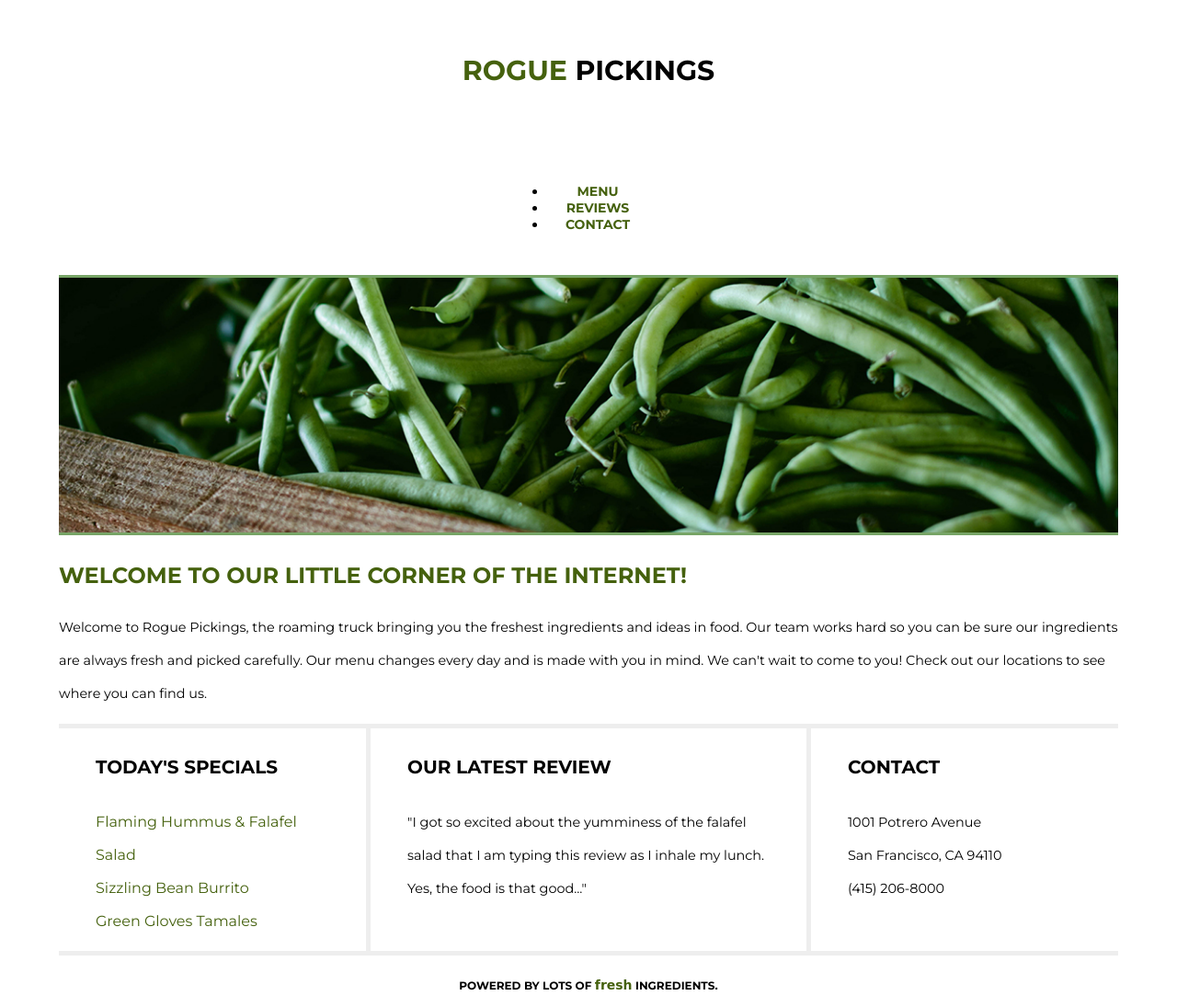
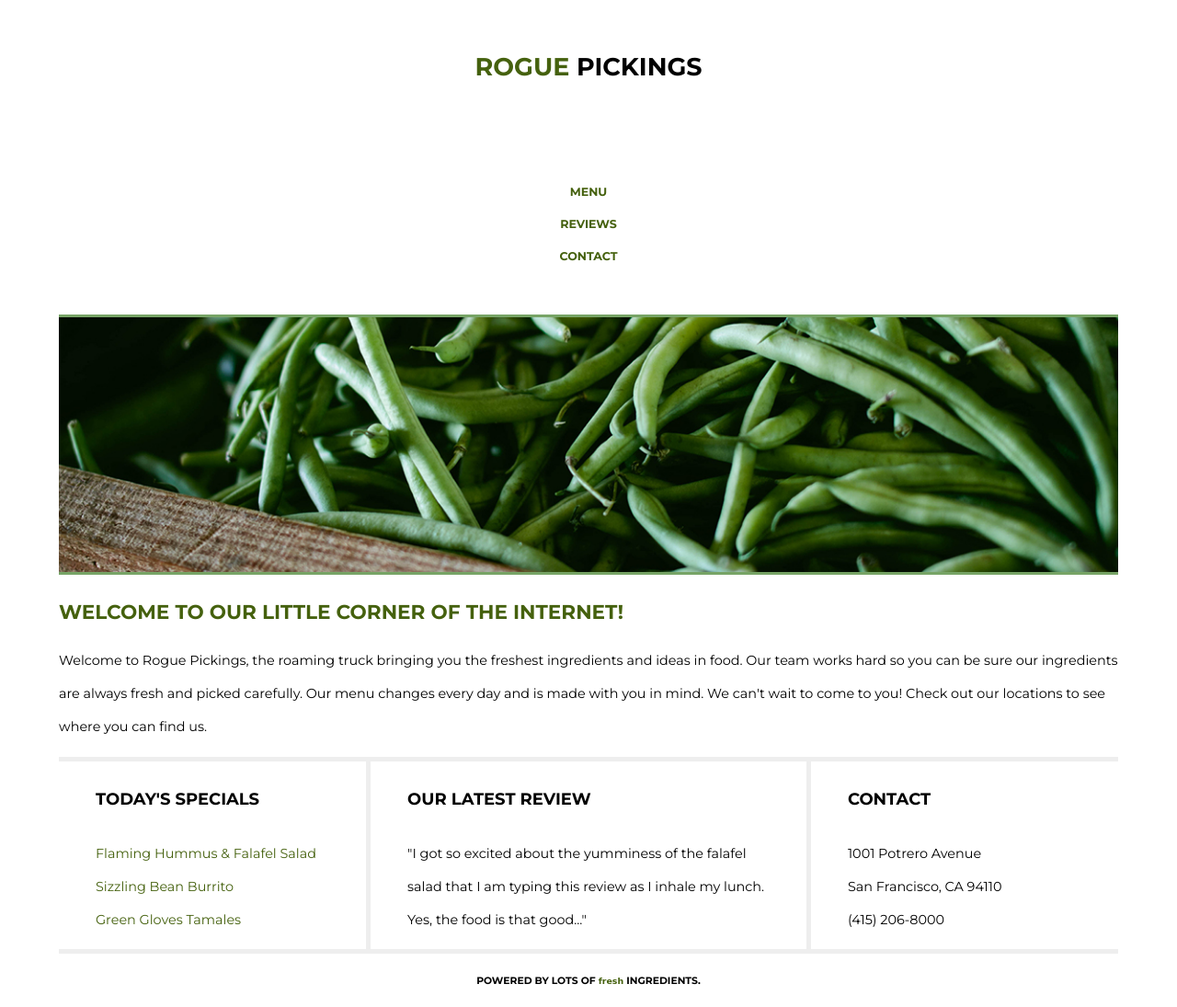
Before and after one commit to jmaliberti/coding-responsive-rogue-pickings-01-starter-code, a plain HTML site: page index.html in a window 1280 px wide. Shown: the whole page at 92% size. Drawn offline with Linux system fonts and the light colour scheme; a web font is replaced by a local one.

Commit message:
Changed font settings to em and started on padding changes in nav

```diff
--- a/css/main.css
+++ b/css/main.css
@@ -28,19 +28,19 @@ h4 {
 }
 
 h1 {
-	font-size: 30px;
+	font-size: 1.875em;
 }
 
 h2 {
-	font-size: 24px;
+	font-size: 1.5em;
 }
 
 h3 {
-	font-size: 20px;
+	font-size: 1.25em;
 }
 
 h4 {
-	font-size: 12px;
+	font-size: 0.75em;
 }
 
 p {
@@ -58,6 +58,8 @@ header {
 header h1 {
 	padding: 38px 0;
 	width: 100%;
+	border-bottom: 3px;
+	border-color: #45610E;
 }
 
 header h1 span {
@@ -71,13 +73,14 @@ header nav {
 header nav ul {
 	margin: 0;
 	padding: 0;
+	list-style: none;
 }
 
 header nav ul li {
-	font-size: 14px;
+	font-size: 0.875em;
 	font-weight: 700;
 	text-transform: uppercase;
-	padding: 0 10px;
+	padding: 10px 0px;
 	width: 100%;
 }
 
@@ -146,7 +149,7 @@ header nav ul li a {
 
 .menu-list li {
 	color: #45610E;
-	font-size: 16px;
+	font-size: 1em;
 	line-height: 36px;
 }
 
@@ -163,5 +166,5 @@ footer span {
 	font-family: 'Galada', cursive;
 	text-transform: lowercase;
 	color: #45610E;
-	font-size: 14px;
+	font-size: 0.875em;
 }
```
Also changed, not shown: index.html (line endings or trailing spaces).
